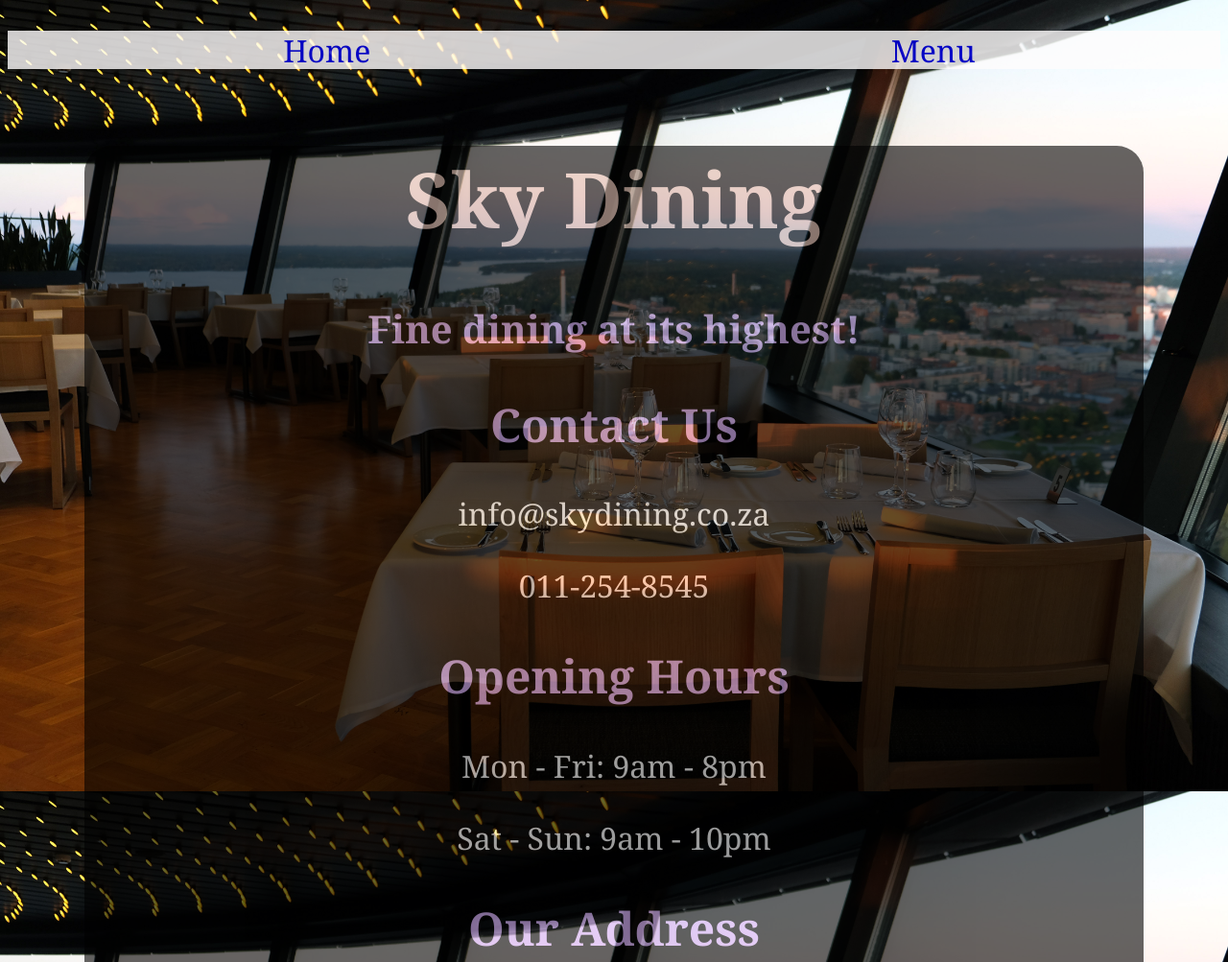
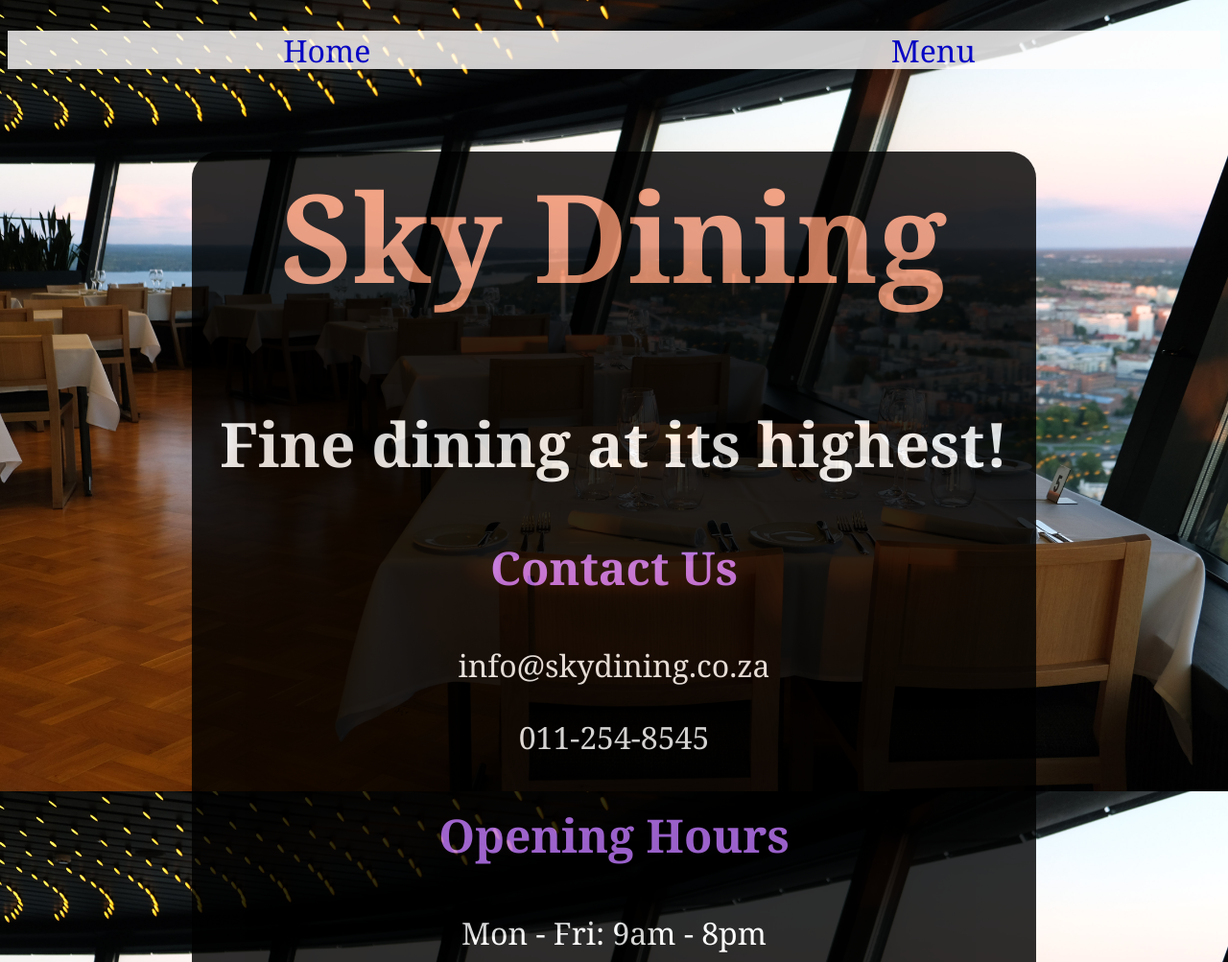
Before and after one commit to SantishaR/RestaurantSite, a plain HTML site: page index.html in a window 1280 px wide. Shown: the top 1003 px of the page at 96% size. Drawn offline with Linux system fonts and the light colour scheme.

Commit message:
Changed formatting for headings

```diff
--- a/index.js
+++ b/index.js
@@ -4,16 +4,16 @@ export const HomePage = (() => {
 
     const homeSection = document.createElement('div');
     const mainHeading = document.createElement('h1');
-    const slogan = document.createElement('h3');
+    const slogan = document.createElement('h2');
 
-    const addressHead = document.createElement('h2');
+    const addressHead = document.createElement('h3');
     const address = document.createElement('p');
 
-    const contactUs = document.createElement('h2');
+    const contactUs = document.createElement('h3');
     const email = document.createElement('p');
     const number = document.createElement('p');
 
-    const hours = document.createElement('h2');
+    const hours = document.createElement('h3');
     const times = document.createElement('p');
     const timesTwo = document.createElement('p');
 
--- a/style.css
+++ b/style.css
@@ -4,20 +4,19 @@ body {
 
 h1 {
   text-align: center;
-  color:#e0beb1;
-  font-size: 5em;
+  color:#f0936e;
+  font-size: 8em;
 }
 
 h2 {
   text-align: center;
-  color: rgb(214, 176, 245);
-  font-size: 3em;
+  font-size: 4em;
 }
 
 h3 {
+  color: rgb(187, 117, 245);
   text-align: center;
-  color: rgb(214, 176, 245);
-  font-size: 2.5em;
+  font-size: 3em;
 }
 
 p {
@@ -32,7 +31,7 @@ a {
 }
 
 a:visited {
-  color: rgb(19, 25, 82);
+  color: rgb(0, 0, 0);
 }
 
 .nav-bar {
@@ -69,20 +68,17 @@ a:visited {
   border-radius: 28px;
   background-color: black;
   color: rgb(255, 255, 255);
-  opacity: 0.6;
-  margin-top: 5em;
-  margin: 5em;
+  opacity: 0.82;
+  margin: 5em 12em;
 }
 
 .menu-box {
   background-color: black;
-  opacity: 0.6;
+  opacity: 0.82;
   display: flex;
   flex-direction: column;
   color: white;
   border-radius: 28px;
-  /* margin-top: 7em; */
-  /* margin-left: 8em; */
   margin: 5em auto;
   width: 70%;
 }
```
